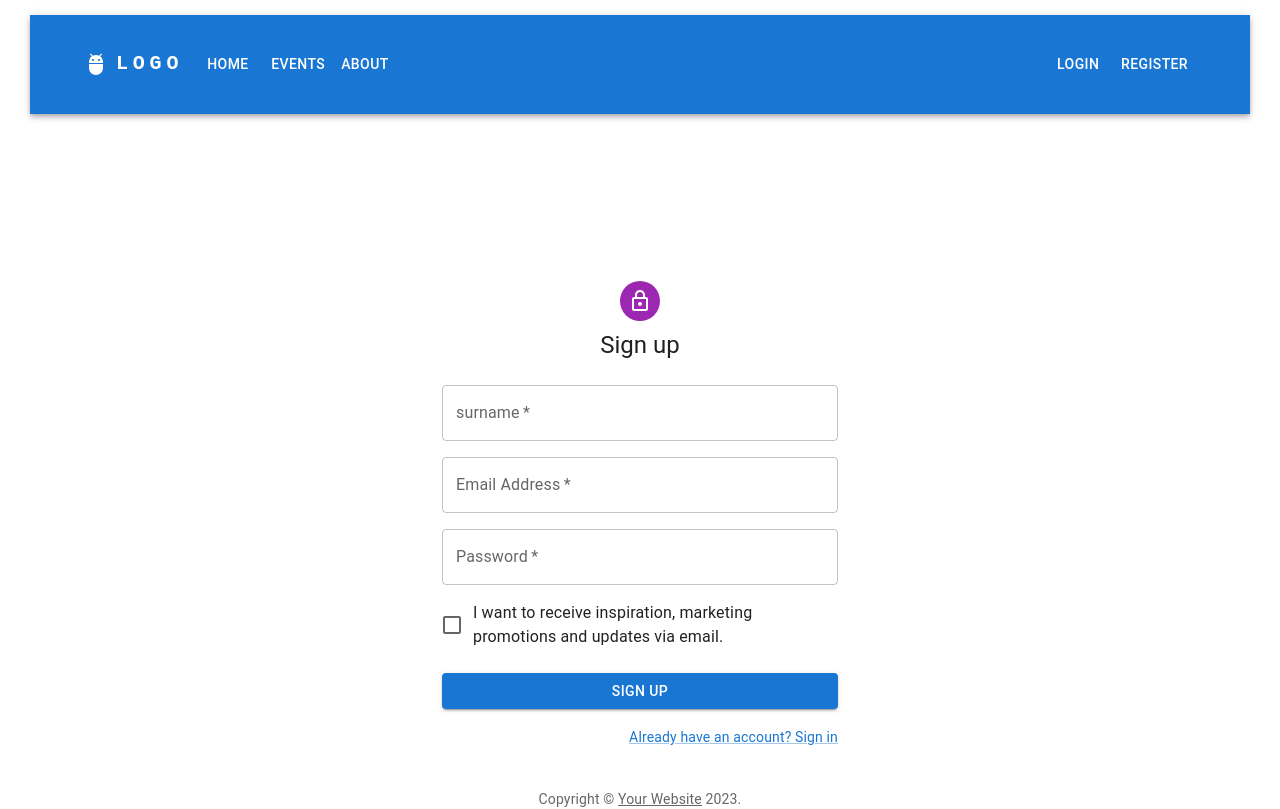
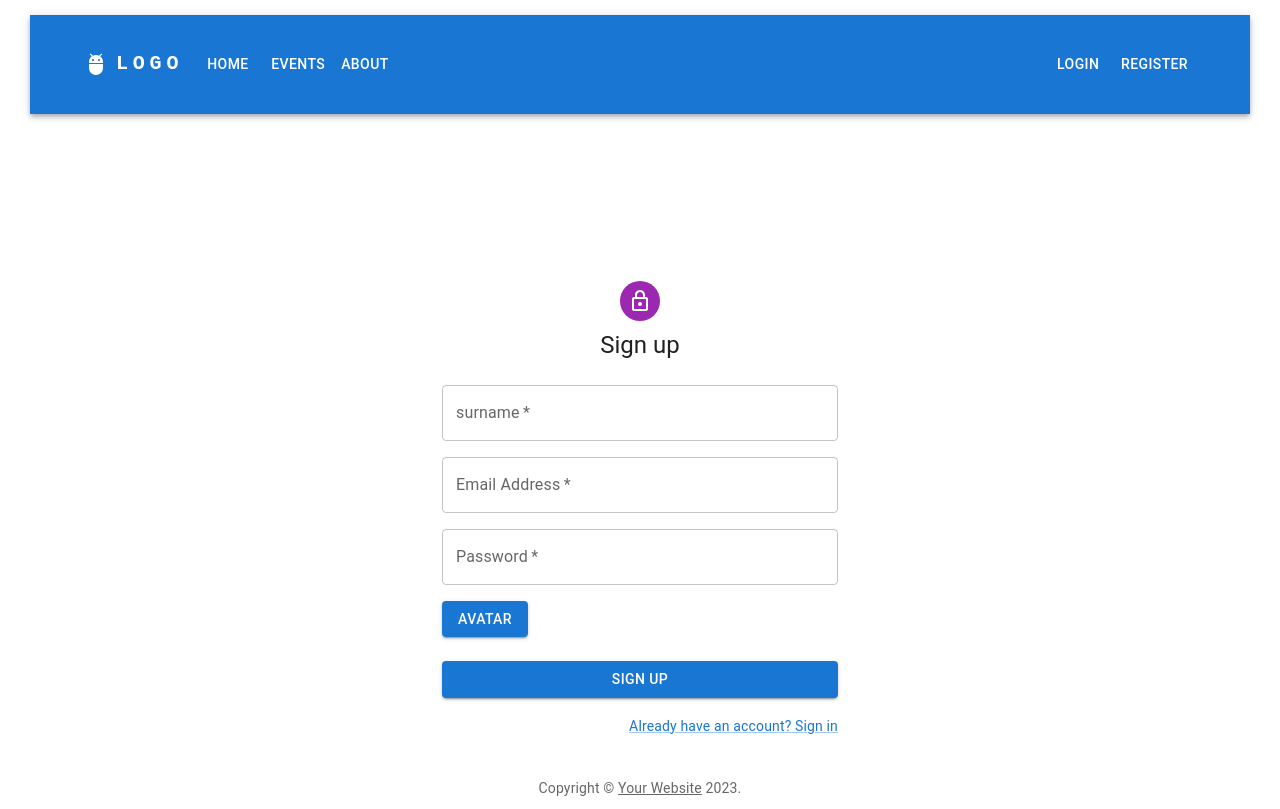
Before and after one commit to emmanuel-cabassot/assodev_nextjs, a Next.js app: page /auth/register in a window 1280 px wide. Shown: the top 809 px of the page. Built offline with nearby package versions, Linux system fonts and the light colour scheme.

Commit message:
register with material UI

```diff
--- a/src/components/auth/auth-register-form.tsx
+++ b/src/components/auth/auth-register-form.tsx
@@ -54,9 +54,9 @@
 //     );
 // }
 
+import React, { useState } from 'react';
 import { AuthContext } from '../../context/authContext';
 import { useContext } from 'react';
-import * as React from 'react';
 import Avatar from '@mui/material/Avatar';
 import Button from '@mui/material/Button';
 import CssBaseline from '@mui/material/CssBaseline';
@@ -67,9 +67,12 @@ import Link from '@mui/material/Link';
 import Grid from '@mui/material/Grid';
 import Box from '@mui/material/Box';
 import LockOutlinedIcon from '@mui/icons-material/LockOutlined';
+import DeleteIcon from '@mui/icons-material/Delete';
+import ClearIcon from '@mui/icons-material/Clear';
 import Typography from '@mui/material/Typography';
 import Container from '@mui/material/Container';
 import { createTheme, ThemeProvider } from '@mui/material/styles';
+import { ButtonBase, IconButton } from '@mui/material';
 
 function Copyright(props: any) {
     return (
@@ -87,10 +90,26 @@ function Copyright(props: any) {
 const theme = createTheme();
 
 export default function SignUp() {
+    const { register } = useContext(AuthContext);
+    const [imageURL, setImageURL] = useState('');
+    const [image, setImage] = useState('');
 
-    const { register } = useContext(AuthContext);
+    const handleChangeImage = (event: any) => {
+        setImageURL(URL.createObjectURL(event.target.files[0]));
+        setImage(event.target.files[0]);
+    }
+    const handleChangeDeleteImage = (event: any) => {
+        setImageURL('');
+        setImage('');
+    }
     const handleSubmit = (event: React.FormEvent<HTMLFormElement>) => {
         event.preventDefault();
+
+        // Envoyer l'image au serveur pour le traitement ici
+        console.log(image);
+        // ...
+
+
         const data = new FormData(event.currentTarget);
         const dataRegister = ({
             surname: data.get('surname'),
@@ -152,12 +171,36 @@ export default function SignUp() {
                                     autoComplete="new-password"
                                 />
                             </Grid>
-                            <Grid item xs={12}>
-                                <FormControlLabel
-                                    control={<Checkbox value="allowExtraEmails" color="primary" />}
-                                    label="I want to receive inspiration, marketing promotions and updates via email."
+                            <Grid item xs={4} >
+                                <input
+                                    accept="image/*"
+                                    id="contained-button-file"
+                                    multiple
+                                    type="file"
+                                    onChange={handleChangeImage}
+                                    hidden
                                 />
+                                <label htmlFor="contained-button-file">
+                                    <Button variant="contained" color="primary" component="span">
+                                        Avatar
+                                    </Button>
+                                </label>
                             </Grid>
+
+                            {imageURL ?
+                                <>
+                                    <Grid item xs={2} justifySelf="flex-end" >
+                                        <IconButton onClick={handleChangeDeleteImage}>
+                                            <DeleteIcon style={{ color: ' #ef3c16 ' }} />
+                                        </IconButton>
+                                    </Grid>
+                                    <Grid item xs={3} justifySelf="flex-end" >
+                                        <Avatar alt="avatar" sx={{ bgcolor: "white" }} src={imageURL} />
+                                    </Grid>
+
+                                </>
+                                : null
+                            }
                         </Grid>
                         <Button
                             type="submit"
```
